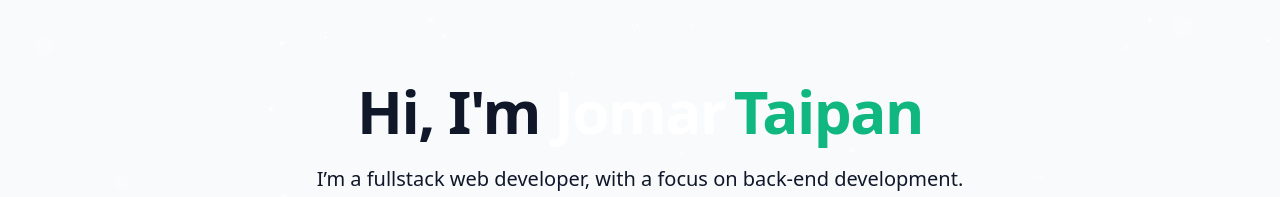
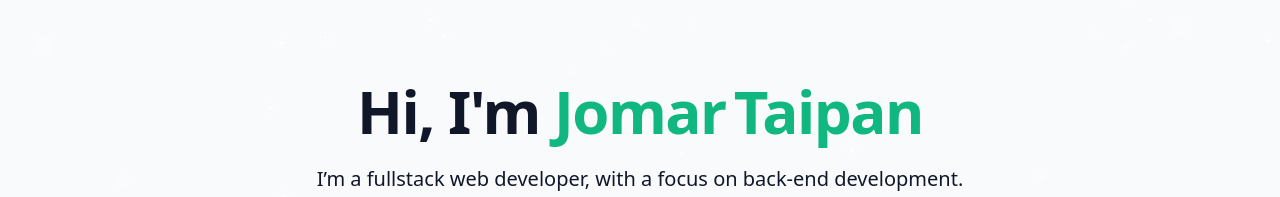
Before and after one commit to jomcodedev/porfolio, a React (Vite) app: page / in a window 1280 px wide. Shown: the part 205-402 px from the top of the page. Built offline with nearby package versions, Linux system fonts and the light colour scheme; no server answers.

Commit message:
Update HomeSection.jsx

```diff
--- a/src/components/sections/HomeSection.jsx
+++ b/src/components/sections/HomeSection.jsx
@@ -11,7 +11,7 @@ const HomeSection = () => {
         <div className="space-y-6">
           <h1 className="text-4xl md:text-6xl font-bold tracking-tight">
             <span className="opacity-0 animate-fade-in">Hi, I'm </span>
-            <span className="opacity-0 text-white animate-fade-in-delay-1">
+            <span className="opacity-0 text-primary animate-fade-in-delay-1">
               Jomar
             </span>
             <span className="text-gradient ml-2 opacity-0 text-primary animate-fade-in-delay-2">
```
